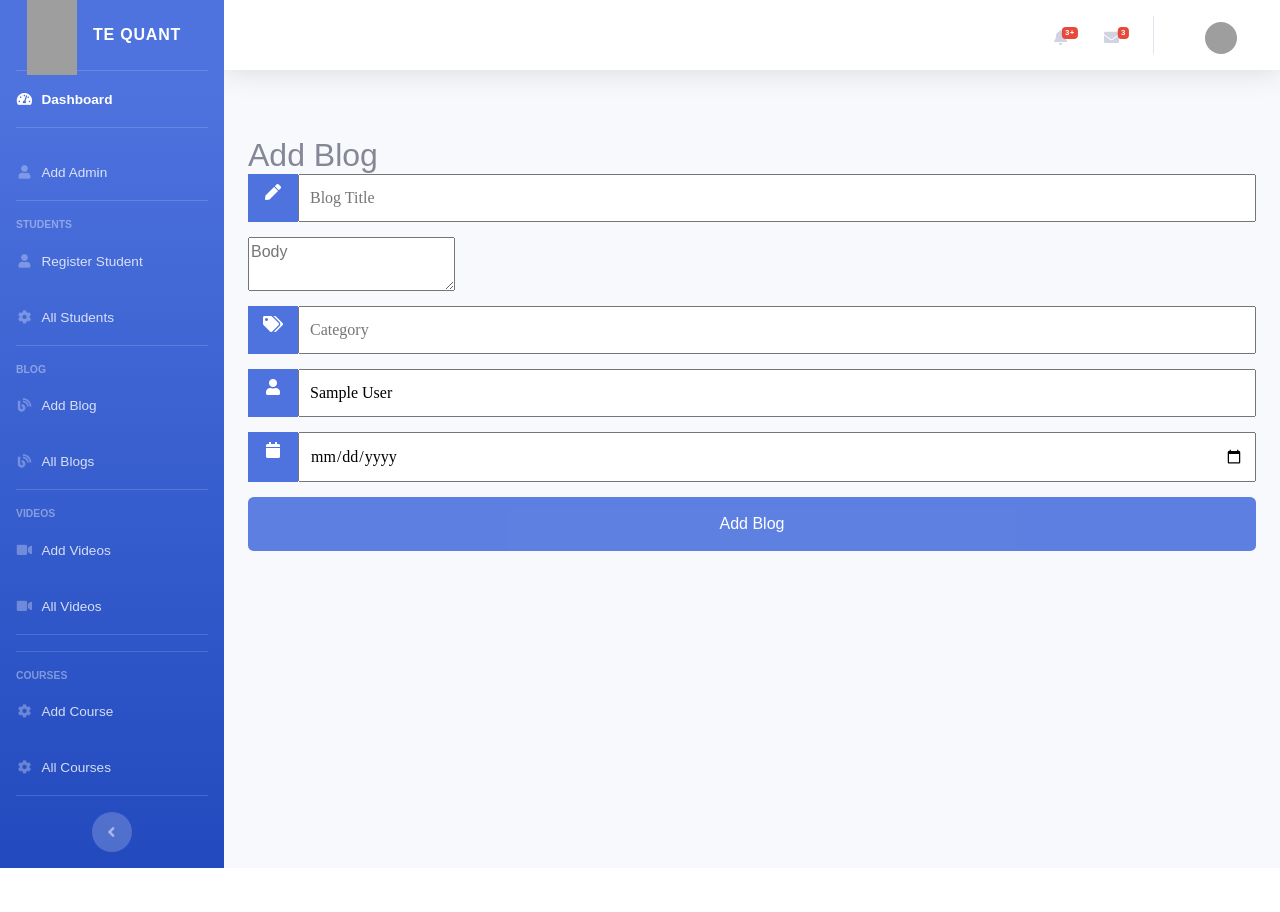
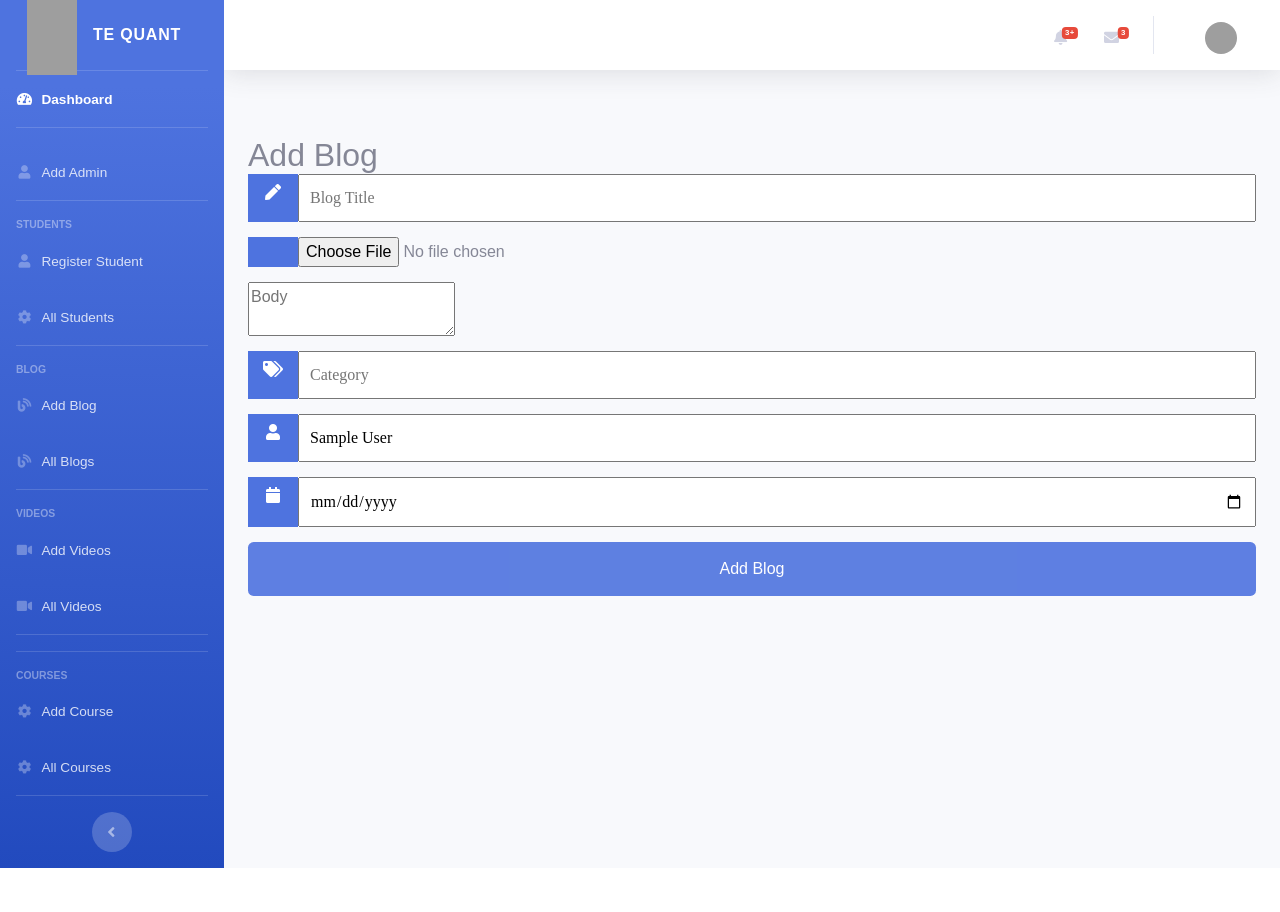
Before and after one commit to e-questtech/webproject2, a Flask app: template templates/add_blog.html in a window 1280 px wide. Shown: the top 912 px of the page. Run offline with Flask 3, Linux system fonts and the light colour scheme; the template is opened without the code that fills it: most values are stand-ins (such as "Sample title", 1, 10 or a date in 2020); some libraries are stand-ins or nearby versions; grey boxes are pictures that could not be loaded.

Commit message:
Update add_blog.html added file upload

```diff
--- a/templates/add_blog.html
+++ b/templates/add_blog.html
@@ -5,7 +5,7 @@
 {% endblock %}
 
 {% block content %}
-<form action="{{ url_for('add_blog')}}" method="post">
+<form action="{{ url_for('add_blog')}}" method="post"enctype="multipart/form-data">
     <div class="alert">
         {% with messages = get_flashed_messages(with_categories=true) %}
         {% if messages %}
@@ -22,7 +22,10 @@
         <i class="fa fa-pen icon"></i>
         <input type="text" name="title" placeholder="Blog Title" id="first_name" class="input-field" required>
     </div>
-
+    <div class="input-container">
+        <i class="fa fa-picture icon"></i>
+        <input type="file" name="image" id="image" accept="image/*" placeholder="Select Blog Image">
+    </div>
     <div class="input-container">
         <i class="fa fa-text"></i>
         <textarea type="text" name="body" placeholder="Body" id="summernote" required></textarea>
```
